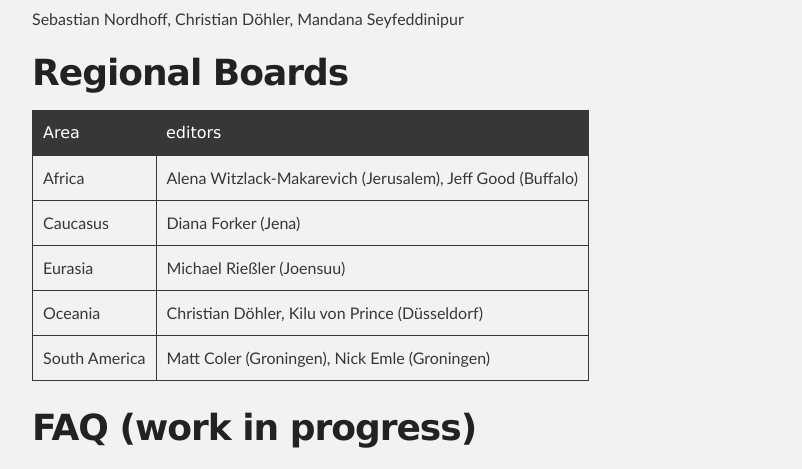
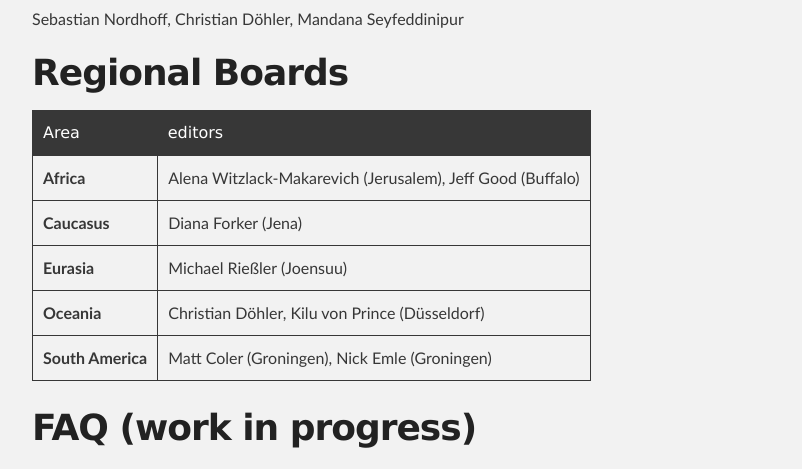
Before and after one commit to OpenTextCollections/opentextcollections.github.io, a Jekyll site: the page built from index.md, in a window 1280 px wide. Shown: the part 1307-1776 px from the top of the page, without its empty margins (288-1090 px from the left). Built offline with Jekyll 4.4.1, drawn with Linux system fonts in a browser that asks for light colours; our own code applies the rules of GitHub Pages for plain Markdown files.

Commit message:
bold in regional editors table

```diff
--- a/index.md
+++ b/index.md
@@ -26,11 +26,11 @@ Sebastian Nordhoff, Christian Döhler, Mandana Seyfeddinipur
 
 | Area        | editors
 |:-------------|:------------------|
-|  Africa | Alena Witzlack-Makarevich (Jerusalem), Jeff Good (Buffalo) |
-|  Caucasus | Diana Forker (Jena) |
-|  Eurasia | Michael Rießler (Joensuu) |
-|  Oceania | Christian Döhler, Kilu von Prince (Düsseldorf) |
-|  South America  | Matt Coler (Groningen), Nick Emle (Groningen) |
+|  **Africa** | Alena Witzlack-Makarevich (Jerusalem), Jeff Good (Buffalo) |
+|  **Caucasus** | Diana Forker (Jena) |
+|  **Eurasia** | Michael Rießler (Joensuu) |
+|  **Oceania** | Christian Döhler, Kilu von Prince (Düsseldorf) |
+|  **South America**  | Matt Coler (Groningen), Nick Emle (Groningen) |
 
 
 
```
